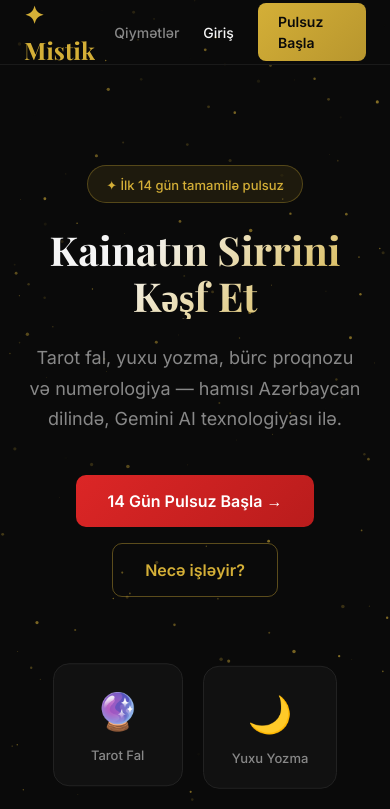
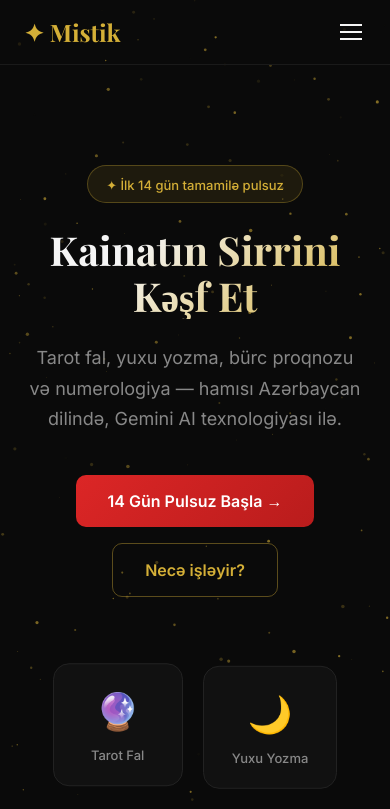
Before and after one commit to Talibsoy/mistika, a Next.js app: page / in a window 390 px wide. Shown: the top 809 px of the page. Built offline with nearby package versions, Linux system fonts and the light colour scheme.

Commit message:
deploy: prepare for mistik.club production

```diff
--- a/app/(dashboard)/burc/page.tsx
+++ b/app/(dashboard)/burc/page.tsx
@@ -34,7 +34,7 @@ export default function BurcPage() {
 
   return (
     <div style={{ maxWidth: 700, margin: "0 auto" }}>
-      <h1 style={{ fontFamily: "'Playfair Display', serif", fontSize: 32, fontWeight: 700, color: "#f5f5f5", marginBottom: 8 }}>⭐ Bürc Proqnozu</h1>
+      <h1 style={{ fontFamily: "'Playfair Display', serif", fontSize: "clamp(22px, 5vw, 32px)", fontWeight: 700, color: "#f5f5f5", marginBottom: 8 }}>⭐ Bürc Proqnozu</h1>
       <p style={{ color: "#888", marginBottom: 32 }}>Bürcünü seç, dövrü müəyyənləşdir və ulduzların mesajını al</p>
 
       {/* Period tabs */}
--- a/app/(dashboard)/layout.tsx
+++ b/app/(dashboard)/layout.tsx
@@ -34,9 +34,9 @@ export default async function DashboardLayout({ children }: { children: React.Re
   };
 
   return (
-    <div style={{ minHeight: "100vh", background: "#0a0a0a", display: "flex" }}>
+    <div className="dashboard-layout" style={{ minHeight: "100vh", background: "#0a0a0a", display: "flex" }}>
       <DashboardSidebar user={user} trialDaysLeft={trialDaysLeft} subStatus={subStatus} />
-      <main style={{ flex: 1, padding: "32px 24px", overflowY: "auto" }}>
+      <main className="dashboard-main" style={{ flex: 1, padding: "32px 24px", overflowY: "auto" }}>
         {children}
       </main>
     </div>
--- a/app/(dashboard)/numerologiya/page.tsx
+++ b/app/(dashboard)/numerologiya/page.tsx
@@ -30,7 +30,7 @@ export default function NumerologiyaPage() {
 
   return (
     <div style={{ maxWidth: 600, margin: "0 auto" }}>
-      <h1 style={{ fontFamily: "'Playfair Display', serif", fontSize: 32, fontWeight: 700, color: "#f5f5f5", marginBottom: 8 }}>🔢 Numerologiya</h1>
+      <h1 style={{ fontFamily: "'Playfair Display', serif", fontSize: "clamp(22px, 5vw, 32px)", fontWeight: 700, color: "#f5f5f5", marginBottom: 8 }}>🔢 Numerologiya</h1>
       <p style={{ color: "#888", marginBottom: 32 }}>Adın və doğum tarixinə əsasən həyat yolu nömrənizi kəşf et</p>
 
       <div style={{ background: "#111", border: "1px solid #222", borderRadius: 16, padding: 28, marginBottom: 20 }}>
--- a/app/(dashboard)/panel/page.tsx
+++ b/app/(dashboard)/panel/page.tsx
@@ -11,7 +11,7 @@ const cards = [
 export default function PanelPage() {
   return (
     <div style={{ maxWidth: 900, margin: "0 auto" }}>
-      <h1 style={{ fontFamily: "'Playfair Display', serif", fontSize: 32, fontWeight: 700, color: "#f5f5f5", marginBottom: 8 }}>
+      <h1 style={{ fontFamily: "'Playfair Display', serif", fontSize: "clamp(22px, 5vw, 32px)", fontWeight: 700, color: "#f5f5f5", marginBottom: 8 }}>
         Xoş gəldin ✦
       </h1>
       <p style={{ color: "#888", marginBottom: 40 }}>Hansı mistik yolculuğa başlamaq istəyirsən?</p>
--- a/app/(dashboard)/tarot/page.tsx
+++ b/app/(dashboard)/tarot/page.tsx
@@ -37,7 +37,7 @@ export default function TarotPage() {
 
   return (
     <div style={{ maxWidth: 800, margin: "0 auto" }}>
-      <h1 style={{ fontFamily: "'Playfair Display', serif", fontSize: 32, fontWeight: 700, color: "#f5f5f5", marginBottom: 8 }}>🔮 Tarot Fal</h1>
+      <h1 style={{ fontFamily: "'Playfair Display', serif", fontSize: "clamp(22px, 5vw, 32px)", fontWeight: 700, color: "#f5f5f5", marginBottom: 8 }}>🔮 Tarot Fal</h1>
       <p style={{ color: "#888", marginBottom: 32 }}>Aşağıdan 3 kart seç — Keçmiş, İndiki, Gələcək üçün</p>
 
       {/* Selected cards display */}
--- a/app/(dashboard)/yuxu/page.tsx
+++ b/app/(dashboard)/yuxu/page.tsx
@@ -25,7 +25,7 @@ export default function YuxuPage() {
 
   return (
     <div style={{ maxWidth: 700, margin: "0 auto" }}>
-      <h1 style={{ fontFamily: "'Playfair Display', serif", fontSize: 32, fontWeight: 700, color: "#f5f5f5", marginBottom: 8 }}>🌙 Yuxu Yozma</h1>
+      <h1 style={{ fontFamily: "'Playfair Display', serif", fontSize: "clamp(22px, 5vw, 32px)", fontWeight: 700, color: "#f5f5f5", marginBottom: 8 }}>🌙 Yuxu Yozma</h1>
       <p style={{ color: "#888", marginBottom: 32 }}>Gördüyün yuxunu ətraflı şəkildə yaz, dərin mistik analiz al</p>
 
       <form onSubmit={handleSubmit}>
--- a/app/globals.css
+++ b/app/globals.css
@@ -144,3 +144,21 @@ body {
 
 .float-anim { animation: float 3s ease-in-out infinite; }
 .pulse-anim { animation: pulse-glow 2s ease-in-out infinite; }
+
+/* ── Responsive ── */
+.nav-links { display: flex; }
+.nav-hamburger { display: none; }
+.nav-mobile-menu { display: none; }
+.sidebar-desktop { display: flex; }
+.dashboard-bottom-nav { display: none; }
+
+@media (max-width: 768px) {
+  .nav-links { display: none; }
+  .nav-hamburger { display: flex; }
+  .nav-mobile-menu.open { display: flex; }
+
+  .sidebar-desktop { display: none !important; }
+  .dashboard-bottom-nav { display: flex !important; }
+  .dashboard-layout { flex-direction: column !important; }
+  .dashboard-main { padding: 20px 16px 90px !important; }
+}
--- a/components/shared/Navbar.tsx
+++ b/components/shared/Navbar.tsx
@@ -8,34 +8,44 @@ export default function Navbar() {
   return (
     <nav style={{ position: "relative", zIndex: 50, borderBottom: "1px solid #1a1a1a" }}>
       <div style={{ maxWidth: 1200, margin: "0 auto", padding: "0 24px", display: "flex", alignItems: "center", justifyContent: "space-between", height: 64 }}>
-        {/* Logo */}
         <Link href="/" style={{ textDecoration: "none" }}>
           <span style={{ fontFamily: "'Playfair Display', serif", fontSize: 24, fontWeight: 700, color: "#d4af37" }}>
             ✦ Mistik
           </span>
         </Link>
 
-        {/* Nav links */}
-        <div style={{ display: "flex", gap: 24, alignItems: "center" }}>
-          <Link href="/qiymetler" style={{ color: "#888", textDecoration: "none", fontSize: 14, fontWeight: 500 }}>
-            Qiymətlər
-          </Link>
-          <Link href="/giris" style={{ color: "#f5f5f5", textDecoration: "none", fontSize: 14, fontWeight: 500 }}>
-            Giriş
-          </Link>
-          <Link href="/qeydiyyat" style={{
-            textDecoration: "none",
-            padding: "8px 20px",
-            borderRadius: 8,
-            fontSize: 14,
-            fontWeight: 700,
-            background: "linear-gradient(135deg, #d4af37, #b8962e)",
-            color: "#0a0a0a",
-            display: "inline-block",
-          }}>
+        {/* Desktop links */}
+        <div className="nav-links" style={{ gap: 24, alignItems: "center" }}>
+          <Link href="/qiymetler" style={{ color: "#888", textDecoration: "none", fontSize: 14, fontWeight: 500 }}>Qiymətlər</Link>
+          <Link href="/giris" style={{ color: "#f5f5f5", textDecoration: "none", fontSize: 14, fontWeight: 500 }}>Giriş</Link>
+          <Link href="/qeydiyyat" style={{ textDecoration: "none", padding: "8px 20px", borderRadius: 8, fontSize: 14, fontWeight: 700, background: "linear-gradient(135deg, #d4af37, #b8962e)", color: "#0a0a0a", display: "inline-block" }}>
             Pulsuz Başla
           </Link>
         </div>
+
+        {/* Hamburger */}
+        <button
+          className="nav-hamburger"
+          onClick={() => setOpen(!open)}
+          style={{ background: "none", border: "none", cursor: "pointer", flexDirection: "column", gap: 5, padding: 4 }}
+          aria-label="Menyu"
+        >
+          <span style={{ display: "block", width: 22, height: 2, background: open ? "#d4af37" : "#f5f5f5", transition: "all 0.3s", transform: open ? "translateY(7px) rotate(45deg)" : "none" }} />
+          <span style={{ display: "block", width: 22, height: 2, background: "#f5f5f5", transition: "all 0.3s", opacity: open ? 0 : 1 }} />
+          <span style={{ display: "block", width: 22, height: 2, background: open ? "#d4af37" : "#f5f5f5", transition: "all 0.3s", transform: open ? "translateY(-7px) rotate(-45deg)" : "none" }} />
+        </button>
+      </div>
+
+      {/* Mobile menu */}
+      <div
+        className={`nav-mobile-menu${open ? " open" : ""}`}
+        style={{ flexDirection: "column", background: "#111", borderTop: "1px solid #1a1a1a", padding: "20px 24px", gap: 16 }}
+      >
+        <Link href="/qiymetler" onClick={() => setOpen(false)} style={{ color: "#888", textDecoration: "none", fontSize: 16, fontWeight: 500, padding: "8px 0" }}>Qiymətlər</Link>
+        <Link href="/giris" onClick={() => setOpen(false)} style={{ color: "#f5f5f5", textDecoration: "none", fontSize: 16, fontWeight: 500, padding: "8px 0" }}>Giriş</Link>
+        <Link href="/qeydiyyat" onClick={() => setOpen(false)} style={{ textDecoration: "none", padding: "12px 0", borderRadius: 8, fontSize: 15, fontWeight: 700, background: "linear-gradient(135deg, #d4af37, #b8962e)", color: "#0a0a0a", display: "block", textAlign: "center" }}>
+          Pulsuz Başla
+        </Link>
       </div>
     </nav>
   );
```
Also changed, not shown: components/shared/DashboardSidebar.tsx (+28 -25 lines), 1 other file (tests, documents, lock files or other folders).
